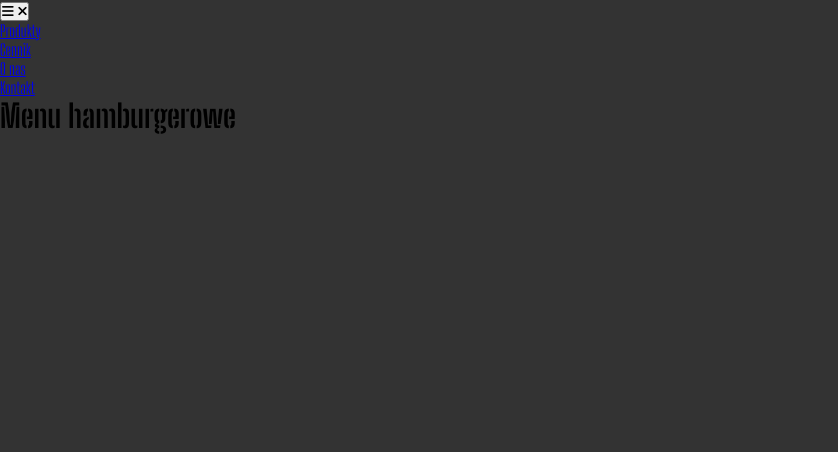
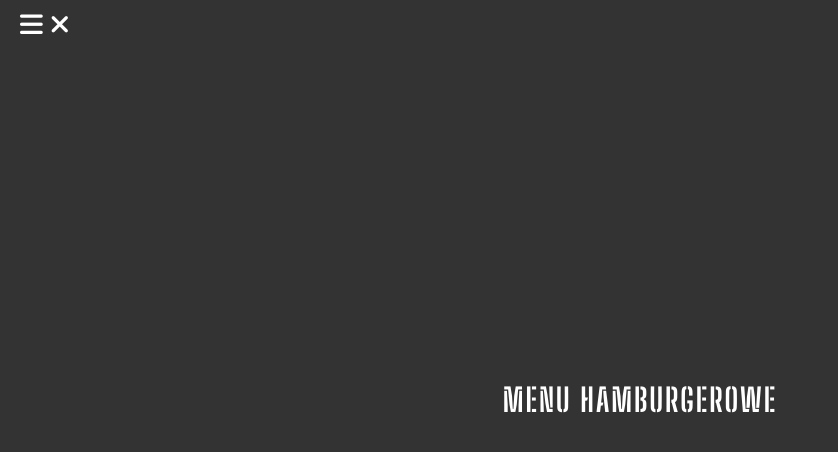
Before and after one commit to KrysiaMasinska/Project-5, a plain HTML site: page index.html in a window 1280 px wide. Shown: the whole page, without its empty margins (0-838 px from the left). Drawn offline with Linux system fonts and the light colour scheme.

Commit message:
The menu bar has been styled

```diff
--- a/css/style.css
+++ b/css/style.css
@@ -1,10 +1,73 @@
-*{
+* {
     margin: 0;
     padding: 0;
     box-sizing: border-box;
 }
 
-body{
+html {
+    font-size: 62.5%;
+}
+
+body {
+    display: flex;
+    justify-content: center;
+    align-items: center;
+    flex-direction: column;
+    min-height: 100vh;
     font-family: 'Big Shoulders Stencil Display', cursive;
     background-color: #333;
+    font-size: 1.6rem;
 }
+h1{
+    text-transform: uppercase;
+    letter-spacing: 2px;
+    color: #fff;
+}
+
+nav {
+    position: absolute;
+    height: 100vh;
+    width: 350px;
+    left:-350px;
+    background: rgb(50, 51, 61);
+    background: linear-gradient(225deg, rgba(50, 51, 61, 1) 13%, rgba(145, 144, 159, 1) 100%, rgba(51, 51, 54, 1) 100%);
+    transition: transform .3;
+}
+
+nav ul{
+    margin-top:50px;
+    list-style: none;
+}
+
+nav a{
+    display: block;
+    padding: 1em 3em;
+    color: #fff;
+    text-decoration: none;
+    letter-spacing: 2px;
+}
+
+nav a:hover{
+    font-weight: bold;
+}
+
+.burger {
+    position: absolute;
+    top: 0;
+    left: 0;
+    padding: 10px 20px;
+    font-size: 26px;
+    background: none;
+    border: none;
+    cursor: pointer;
+    color: #fff;
+    transition: transform .3s;
+}
+
+.active {
+    transform: translateX(350px)
+}
+
+.hide {
+    display: none;
+}
```
